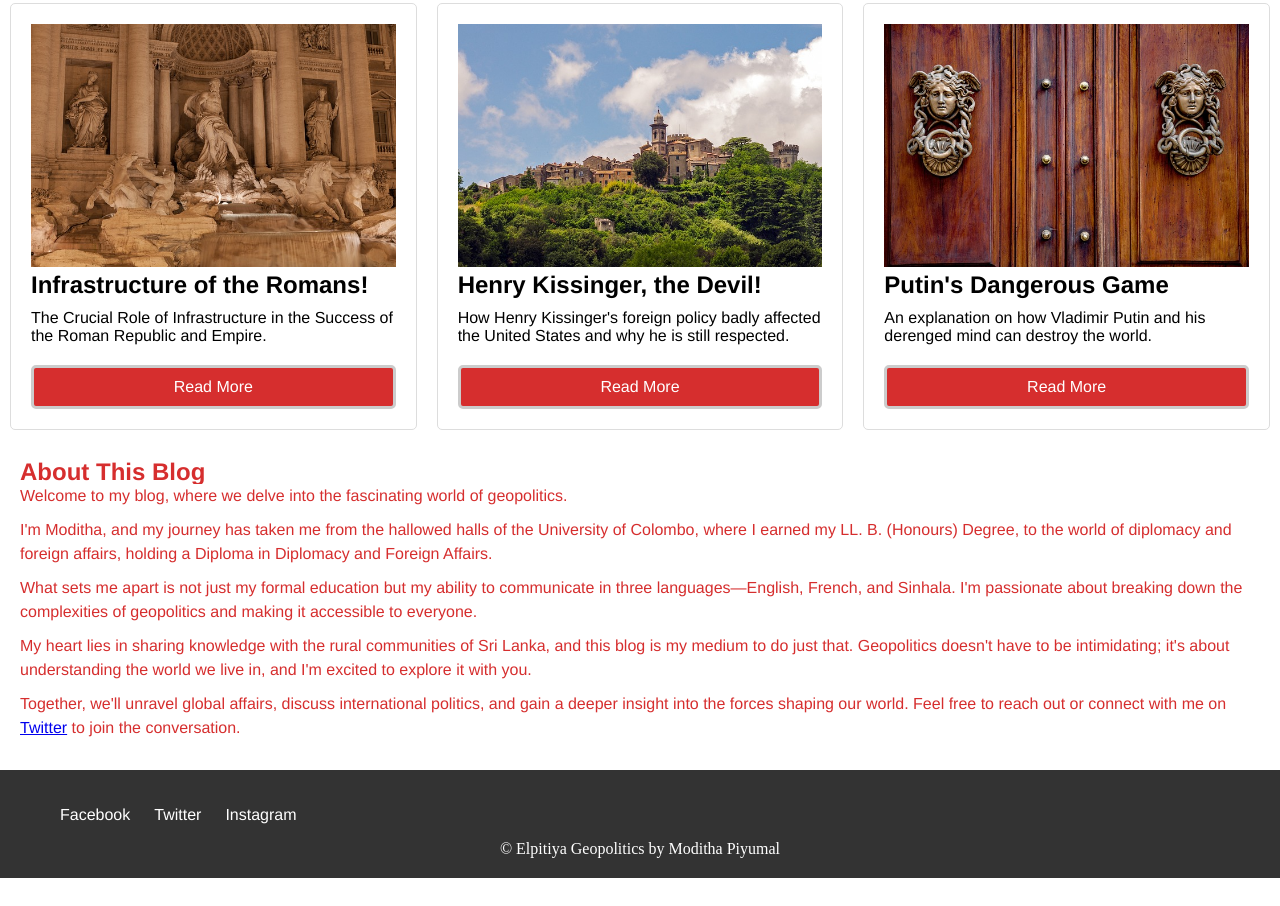
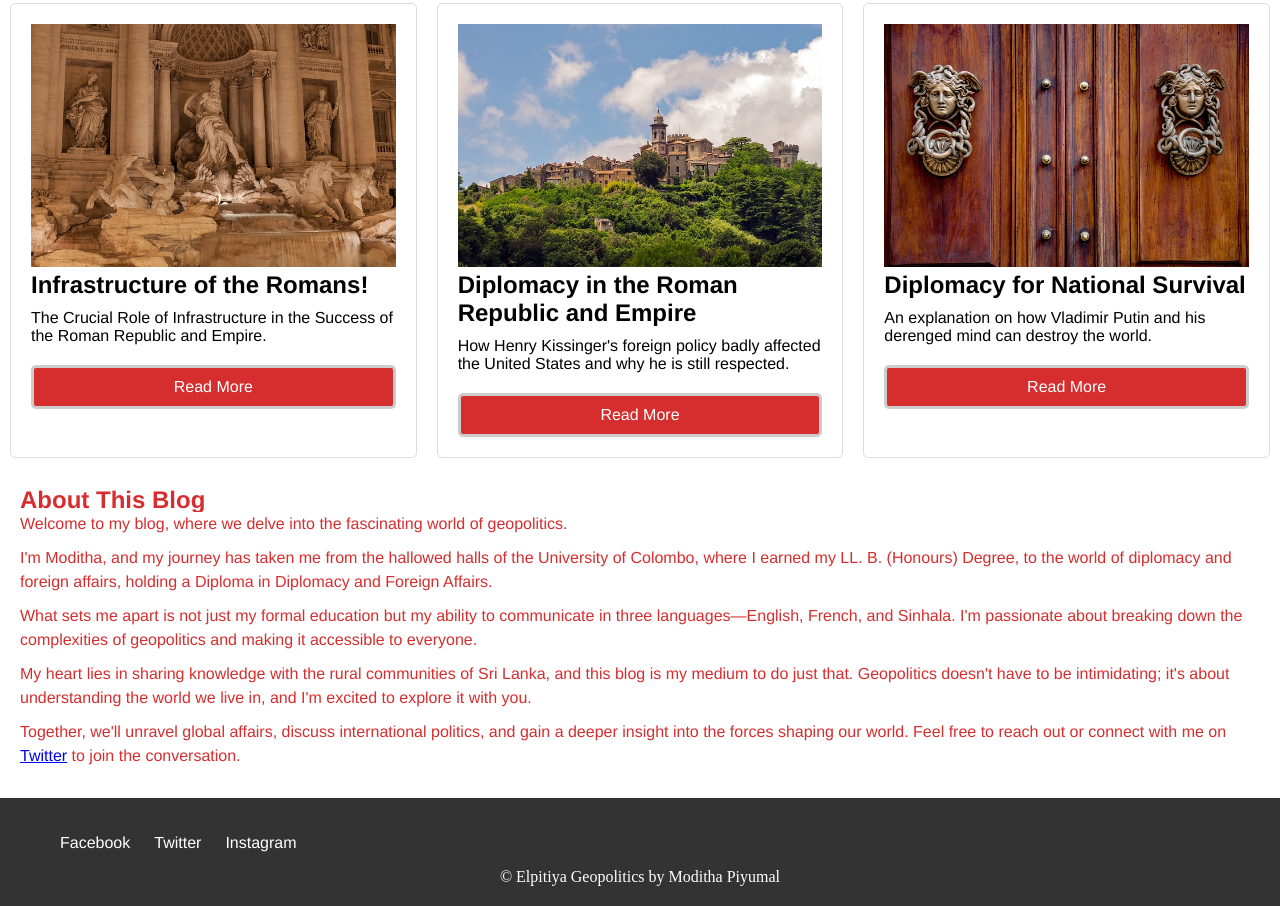
Before and after one commit to moditha-piyumal/MLTC, a plain HTML site: page ElpitiyaGeopolitics/index.html in a window 1280 px wide. Shown: the part 1686-2592 px from the top of the page. Before the commit the page ends 2564 px from the top, so only its background shows below. Drawn offline with Linux system fonts and the light colour scheme.

Commit message:
updatedGeopolitics

```diff
--- a/ElpitiyaGeopolitics/index.html
+++ b/ElpitiyaGeopolitics/index.html
@@ -119,14 +119,14 @@
 
         <div class="post-card">
             <img src="post9-image.jpg" alt="Post 9 Image">
-            <h2>Henry Kissinger, the Devil!</h2>
+            <h2>Diplomacy in the Roman Republic and Empire</h2>
             <p>How Henry Kissinger's foreign policy badly affected the United States and why he is still respected.</p>
             <a href="Articles/article9.html">Read More</a>
         </div>
 
         <div class="post-card">
             <img src="post10-image.jpg" alt="Post 10 Image">
-            <h2>Putin's Dangerous Game</h2>
+            <h2>Diplomacy for National Survival</h2>
             <p>An explanation on how Vladimir Putin and his derenged mind can destroy the world.</p>
             <a href="Articles/article10.html">Read More</a>
         </div>
```
